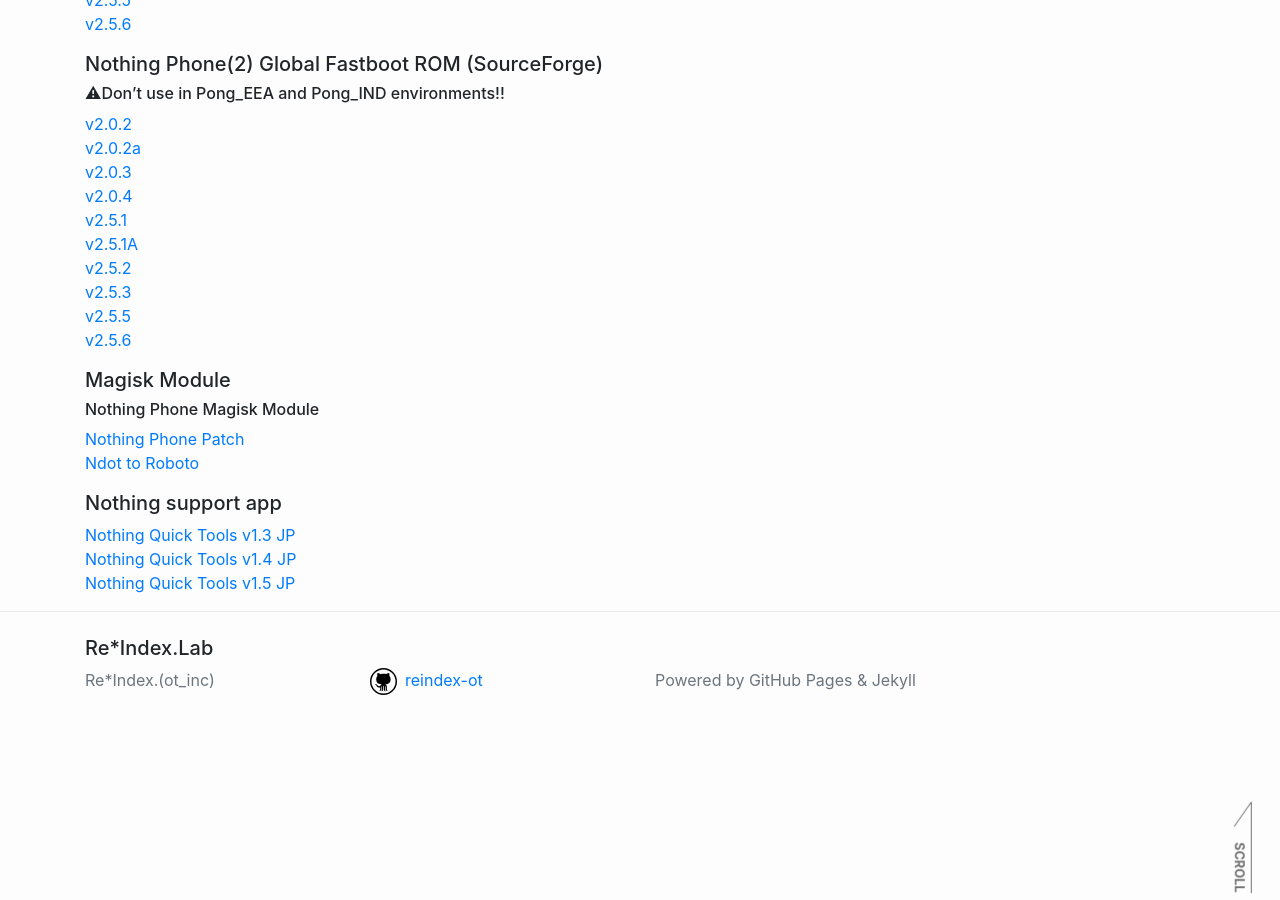
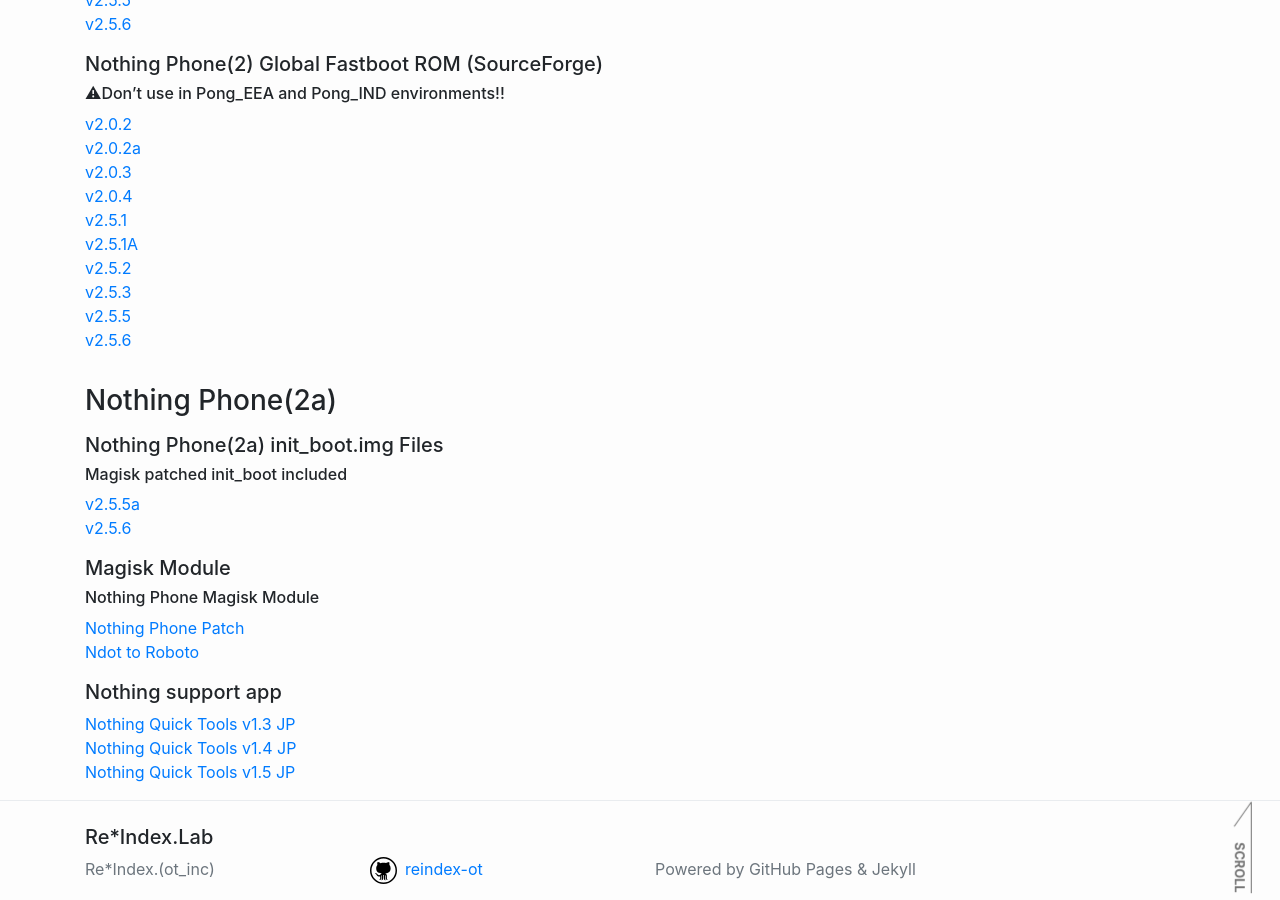
Before and after one commit to reindex-ot/reindex-ot.github.io, a Jekyll site: the page built from nothing.md, in a window 1280 px wide and 900 px high, scrolled down 3404 px. Built offline with Jekyll 4.4.1, drawn with Linux system fonts in a browser that asks for light colours.

Commit message:
Update nothing.md
Signed-off-by: Re*Index. (ot_inc) <32851879+reindex-ot@users.noreply.github.com>

```diff
--- a/nothing.md
+++ b/nothing.md
@@ -132,6 +132,12 @@ If you don't do that, you'll get bricked. Okay?
 [v2.5.5](https://sourceforge.net/projects/nothingphone-2-rom/files/Fastboot%20ROM/Pong_FastbootROM_v2.5.5.7z/download)<br>
 [v2.5.6](https://sourceforge.net/projects/nothingphone-2-rom/files/Fastboot%20ROM/Pong_FastbootROM_v2.5.6.7z/download)<br>
 
+### Nothing Phone(2a)
+##### Nothing Phone(2a) init_boot.img Files
+###### Magisk patched init_boot included
+[v2.5.5a](https://github.com/reindex-ot/boot.img_repo/raw/main/nothing/phone2a/Pacman_JPN_v2.5.5a_init_boot.zip)<br>
+[v2.5.6](https://github.com/reindex-ot/boot.img_repo/raw/main/nothing/phone2a/Pacman_JPN_v2.5.6_init_boot.zip)<br>
+
 ##### Magisk Module
 ###### Nothing Phone Magisk Module
 [Nothing Phone Patch](https://github.com/reindex-ot/magisk-module-nothing)<br>
```
